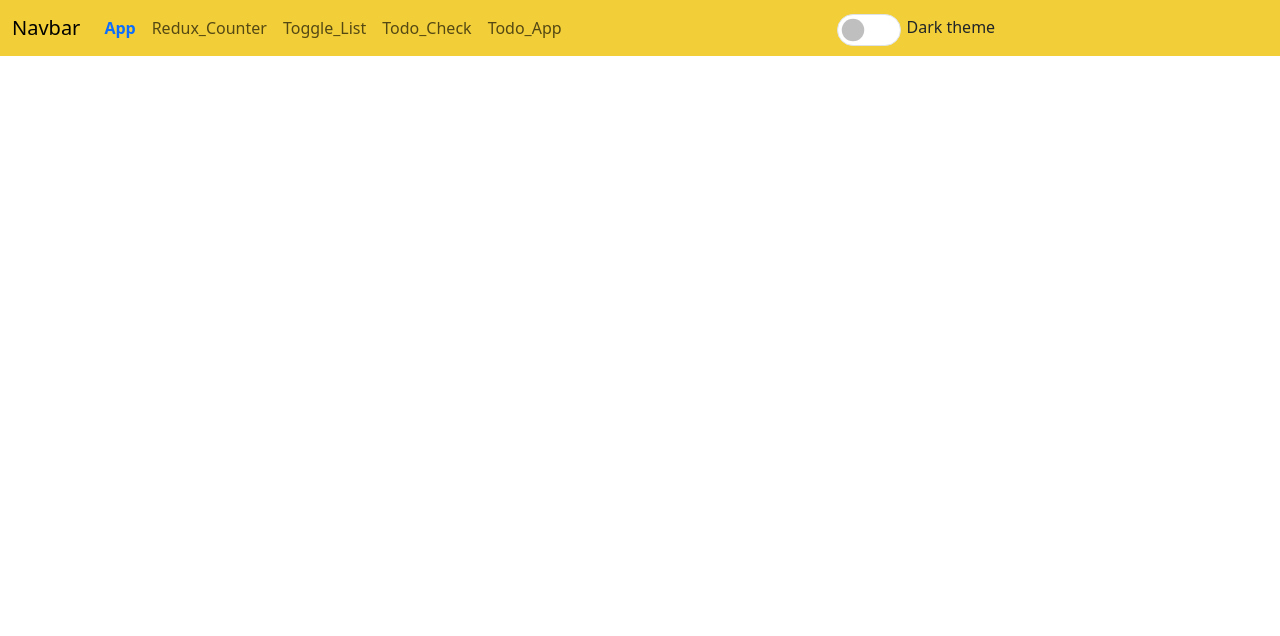
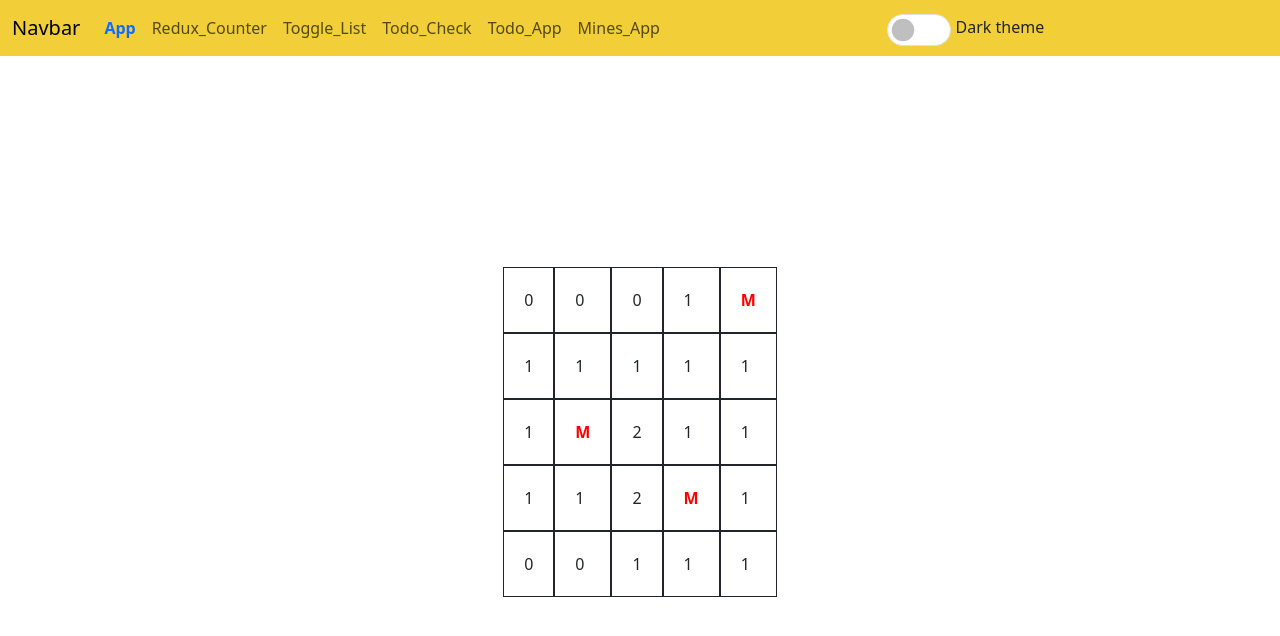
Before and after one commit to rldarshan/darshan_react_app, a React (Create React App) app: page /mines_app in a window 1280 px wide. Shown: the top 636 px of the page. Built offline with nearby package versions, Linux system fonts and the light colour scheme.

Commit message:
Added mines-app

```diff
--- a/src/components/home.js
+++ b/src/components/home.js
@@ -11,6 +11,7 @@ import Toggle_List from './toggle_list';
 import TodoApp from './todo-list-checkbox';
 import TodoApp2 from './todo-app';
 import Counter from './redux_counter';
+import MinesApp from './mines_app';
 
 import { Provider } from 'react-redux';
 import store from '../redux/store';
@@ -73,6 +74,9 @@ function Home() {
                     <li className="nav-item">
                         <Link className={getNavClass('todo_app')} onClick={() => handleActive('todo_app')} to="/todo_app">Todo_App</Link>
                     </li>
+                    <li className="nav-item">
+                        <Link className={getNavClass('mines_app')} onClick={() => handleActive('mines_app')} to="/mines_app">Mines_App</Link>
+                    </li>
                 </ul>
                 <Form.Check
                     type="switch"
@@ -90,6 +94,7 @@ function Home() {
         <Route path="/toggle_list" element={<Toggle_List />} />
         <Route path="/todo" element={<TodoApp />} />
         <Route path="/todo_app" element={<TodoApp2 />} />
+        <Route path="/mines_app" element={<MinesApp />} />
       </Routes>
     </Provider>
       </>
--- /dev/null
+++ b/src/components/mines_app.js
@@ -0,0 +1,69 @@
+import "../styles/styles.scss";
+import React, { useState, useEffect } from 'react';
+
+const Board = ({ rows, columns, mines }) => {
+  const [board, setBoard] = useState([]);
+
+  useEffect(() => {
+    const initializeBoard = () => {
+      const board = Array(rows).fill().map(() => Array(columns).fill(0));
+
+      // Place mines
+      let minesPlaced = 0;
+      while (minesPlaced < mines) {
+        const row = Math.floor(Math.random() * rows);
+        const col = Math.floor(Math.random() * columns);
+        if (board[row][col] !== 'X') {
+          board[row][col] = 'X';
+          minesPlaced++;
+        }
+      }
+
+      // Calculate numbers
+      for (let row = 0; row < rows; row++) {
+        for (let col = 0; col < columns; col++) {
+          if (board[row][col] === 'X') continue;
+          let mineCount = 0;
+          for (let i = -1; i <= 1; i++) {
+            for (let j = -1; j <= 1; j++) {
+              const newRow = row + i;
+              const newCol = col + j;
+              if (newRow >= 0 && newRow < rows && newCol >= 0 && newCol < columns && board[newRow][newCol] === 'X') {
+                mineCount++;
+              }
+            }
+          }
+          board[row][col] = mineCount;
+        }
+      }
+
+      setBoard(board);
+    };
+
+    initializeBoard();
+  }, [rows, columns, mines]);
+
+  return (
+    <div className="mines-app">
+      {board.map((row, rowIndex) => (
+        <div key={rowIndex}>
+          {row.map((cell, colIndex) => (
+            <div
+              key={colIndex}
+              className="innerdiv"
+            >
+              {cell === 'X' ? <span className="mine-spot"> M </span> : cell}
+            </div>
+              // 💣
+          ))}
+        </div>
+      ))}
+    </div>
+  );
+};
+
+const MinesApp = () => {
+  return <Board rows={5} columns={5} mines={3} />;
+};
+
+export default MinesApp;
--- a/src/styles/styles.scss
+++ b/src/styles/styles.scss
@@ -47,3 +47,24 @@
   height: 45px;
   line-height: 14px;
 }
+
+.mines-app {
+  display: flex;
+  height: 94vh;
+  justify-content: center;
+  align-items: center;
+}
+
+.innerdiv {
+  padding: 20px;
+  border: 1px solid;
+
+  .mine-spot {
+    color: red;
+    font-weight: bold;
+  }
+}
+
+// .innerdiv:has(.mines-app) {
+//   border: 1px solid red;
+// }
```
